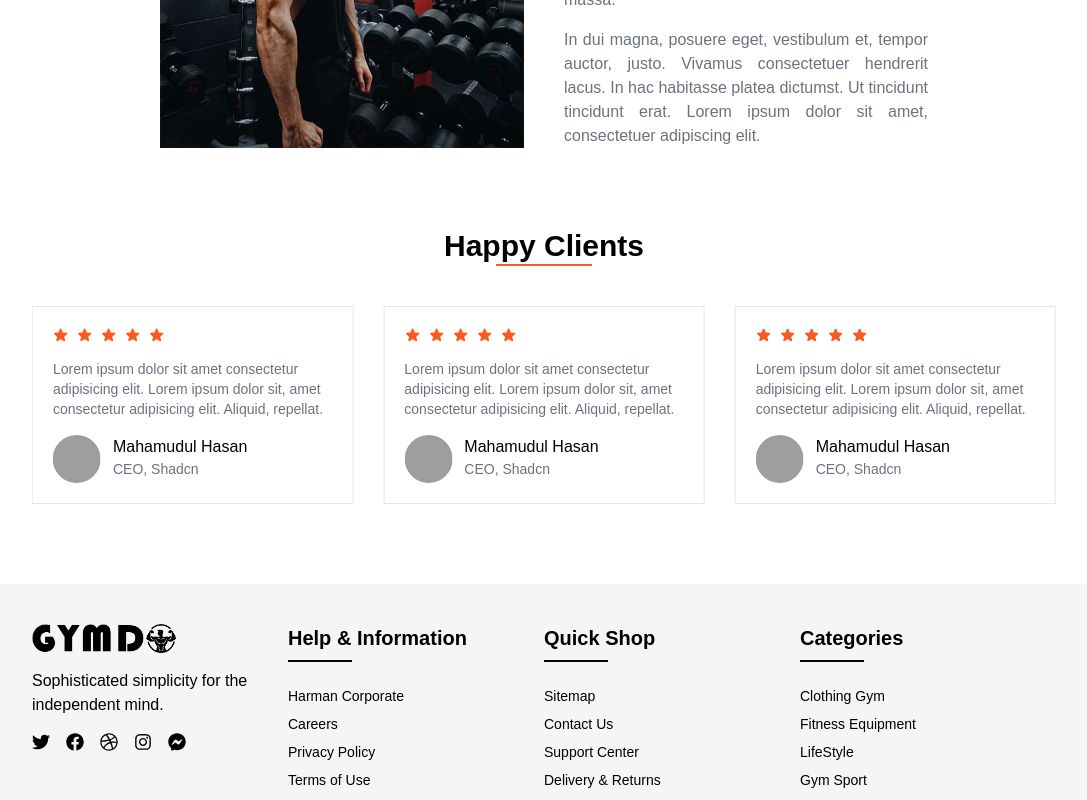
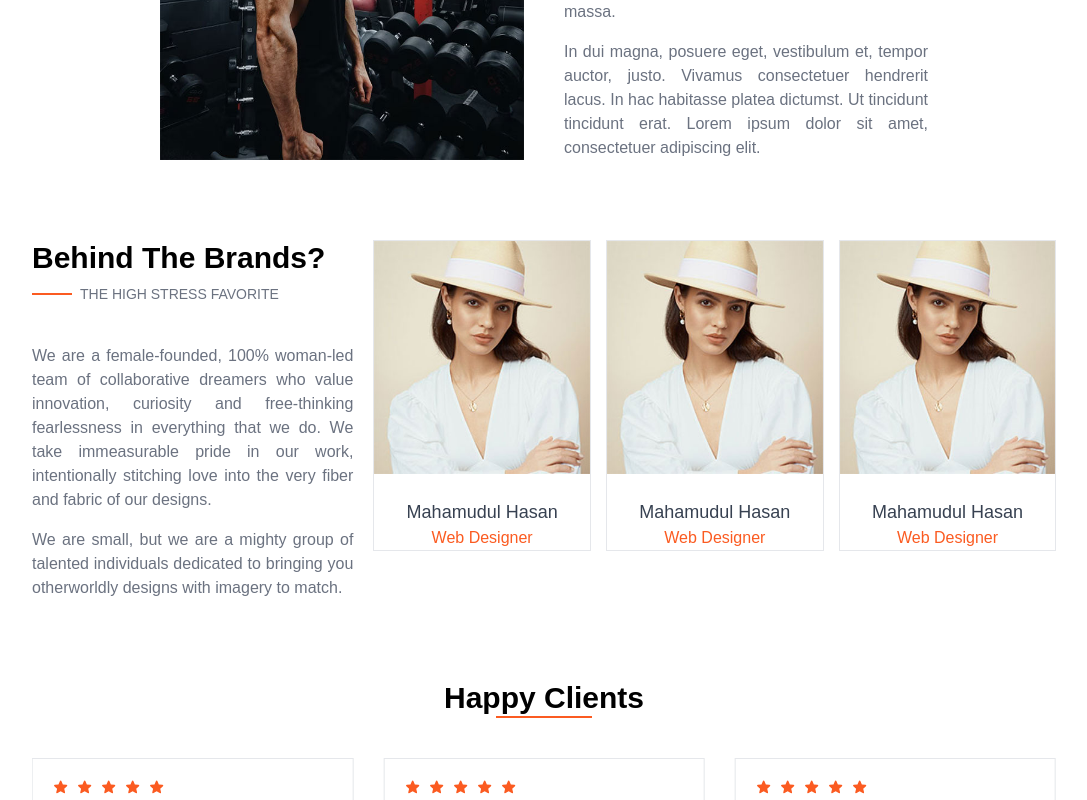
Before and after one commit to mahamudulhasan-me/gymdo-store-client, a React (Vite) app: page /about in a window 1280 px wide. Shown: the part 1118-1918 px from the top of the page, without its empty margins (96-1183 px from the left). Built offline with nearby package versions, Linux system fonts and the light colour scheme; grey boxes are pictures that could not be loaded; a web font is replaced by a local one.

Commit message:
add team meamber

```diff
--- /dev/null
+++ b/src/components/about/team/Team.tsx
@@ -0,0 +1,51 @@
+import { Swiper, SwiperSlide } from "swiper/react";
+import TeamMemberCard from "./TeamMemberCard";
+
+const Team = () => {
+  return (
+    <div className="px-[10%] grid grid-cols-12">
+      <article className="col-span-4">
+        <h1 className="text-3xl font-semibold mb-2">Behind The Brands?</h1>
+        <div className="flex gap-2 items-center">
+          <div className="w-10 h-0.5 bg-primary"></div>{" "}
+          <p className="text-sm text-gray-500">THE HIGH STRESS FAVORITE</p>
+        </div>
+        <div className="mt-10 text-gray-500 text-justify space-y-4 pr-5">
+          <p>
+            We are a female-founded, 100% woman-led team of collaborative
+            dreamers who value innovation, curiosity and free-thinking
+            fearlessness in everything that we do. We take immeasurable pride in
+            our work, intentionally stitching love into the very fiber and
+            fabric of our designs.
+          </p>
+          <p>
+            We are small, but we are a mighty group of talented individuals
+            dedicated to bringing you otherworldly designs with imagery to
+            match.
+          </p>
+        </div>
+      </article>
+      <div className="col-span-8">
+        <Swiper
+          slidesPerView={3}
+          spaceBetween={15}
+          autoplay={{
+            delay: 3000,
+            disableOnInteraction: false,
+          }}
+          pagination={{
+            clickable: true,
+          }}
+        >
+          {Array.from({ length: 8 }).map(() => (
+            <SwiperSlide>
+              <TeamMemberCard />
+            </SwiperSlide>
+          ))}
+        </Swiper>
+      </div>
+    </div>
+  );
+};
+
+export default Team;
--- /dev/null
+++ b/src/components/about/team/TeamMemberCard.tsx
@@ -0,0 +1,34 @@
+import { FaFacebookF, FaInstagram, FaTwitter } from "react-icons/fa";
+import { Link } from "react-router-dom";
+import team1 from "../../../assets/images/team/ourteam-1-1.jpg";
+
+const TeamMemberCard = () => {
+  return (
+    <div className="border">
+      <div className="relative group overflow-hidden">
+        <img src={team1} alt="" />
+        <div className="absolute top-0 left-0 w-full h-full bg-slate-950/40 transition-transform ease-in-out duration-300 transform scale-0 group-hover:scale-100 origin-center flex justify-center items-center">
+          <div className="flex gap-2">
+            <button className="bg-white rounded-full p-2 hover:bg-primary hover:text-white  text-xl transform translate-y-10 opacity-0 group-hover:translate-y-0 group-hover:opacity-100 transition-transform duration-500 delay-300">
+              <FaFacebookF />
+            </button>
+            <button className="bg-white rounded-full p-2 hover:bg-primary hover:text-white  text-xl transform translate-y-10 opacity-0 group-hover:translate-y-0 group-hover:opacity-100 transition-transform duration-500 delay-400">
+              <FaTwitter />
+            </button>
+            <button className="bg-white rounded-full p-2 hover:bg-primary hover:text-white  text-xl transform translate-y-10 opacity-0 group-hover:translate-y-0 group-hover:opacity-100 transition-transform duration-500 delay-500">
+              <FaInstagram />
+            </button>
+          </div>
+        </div>
+      </div>
+      <div className="text-center text-gray-700 mt-6">
+        <Link to="" className="text-lg">
+          Mahamudul Hasan
+        </Link>
+        <p className="text-primary">Web Designer</p>
+      </div>
+    </div>
+  );
+};
+
+export default TeamMemberCard;
--- a/src/components/card/ProductCard.tsx
+++ b/src/components/card/ProductCard.tsx
@@ -5,31 +5,30 @@ import {
 } from "react-icons/hi2";
 import { Link } from "react-router-dom";
 import product from "../../assets/images/products/12.jpg";
+
 const ProductCard = () => {
   return (
     <div>
       <div className="relative group overflow-hidden">
         <img src={product} alt="" />
-        <div className="absolute top-0 right-96 group-hover:right-0 w-full h-full bg-slate-950/40 transition-all ease-in-out duration-300 overflow-hidden">
-          <div className="absolute top-0 right-80 group-hover:right-0 transition-all duration-500 w-full h-full">
-            <div className="flex justify-center items-center h-full gap-1">
-              <button className="bg-white rounded-full p-2 hover:bg-primary hover:text-white transition-all hover:transition-all text-xl tooltip">
+        <div className="absolute top-0 left-0 w-full h-full bg-slate-950/40 transition-transform ease-in-out duration-300 transform scale-0 group-hover:scale-100 origin-center">
+          <div className="absolute top-0 left-0 w-full h-full flex justify-center items-center gap-2">
+            <button className="bg-white rounded-full p-2 hover:bg-primary hover:text-white  text-xl tooltip transform translate-y-10 opacity-0 group-hover:translate-y-0 group-hover:opacity-100 transition-transform duration-500 delay-300">
               <HiOutlineShoppingCart />
               <span className="tooltiptext">Add to Cart</span>
             </button>
-              <button className="bg-white rounded-full p-2 hover:bg-primary hover:text-white transition-all hover:transition-all text-xl tooltip">
+            <button className="bg-white rounded-full p-2 hover:bg-primary hover:text-white  text-xl tooltip transform translate-y-10 opacity-0 group-hover:translate-y-0 group-hover:opacity-100 transition-transform duration-500 delay-400">
               <HiOutlineMagnifyingGlass />
               <span className="tooltiptext">QuickView</span>
             </button>
-              <button className="bg-white rounded-full p-2 hover:bg-primary hover:text-white transition-all hover:transition-all text-xl tooltip">
+            <button className="bg-white rounded-full p-2 hover:bg-primary hover:text-white  text-xl tooltip transform translate-y-10 opacity-0 group-hover:translate-y-0 group-hover:opacity-100 transition-transform duration-500 delay-500">
               <HiOutlineHeart />
               <span className="tooltiptext">Add to Wishlist</span>
             </button>
           </div>
         </div>
       </div>
-      </div>
-      <div className="text-center font-bold text-gray-700 mt-6 ">
+      <div className="text-center font-bold text-gray-700 mt-6">
         <Link to="" className="text-lg">
           Tanktop Men's 1
         </Link>
--- a/src/pages/AboutUs.tsx
+++ b/src/pages/AboutUs.tsx
@@ -1,5 +1,6 @@
 import about1 from "../assets/images/about/about1.1.jpg";
 import about2 from "../assets/images/about/about1.2.jpg";
+import Team from "../components/about/team/Team";
 import Testimonial from "../components/about/testimonial/Testimonial";
 import PageCover from "../components/pageCover/PageCover";
 const AboutUs = () => {
@@ -39,7 +40,7 @@ const AboutUs = () => {
           className="w-full h-full hover:scale-95 transition-all duration-500 "
         />
         <article>
-          <h1 className="text-red-300xl font-semibold mb-2">Who We Are ?</h1>
+          <h1 className="text-3xl font-semibold mb-2">Who We Are ?</h1>
           <div className="flex gap-2 items-center">
             <div className="w-10 h-0.5 bg-primary"></div>{" "}
             <p className="text-sm text-gray-500">THE HIGH STRESS FAVORITE</p>
@@ -60,6 +61,7 @@ const AboutUs = () => {
           </div>
         </article>
       </section>
+      <Team />
       <Testimonial />
     </div>
   );
```
Also changed, not shown: src/assets/images/team/ourteam-1-1.jpg (added). Lines whose indentation alone changed are shown as unchanged.
